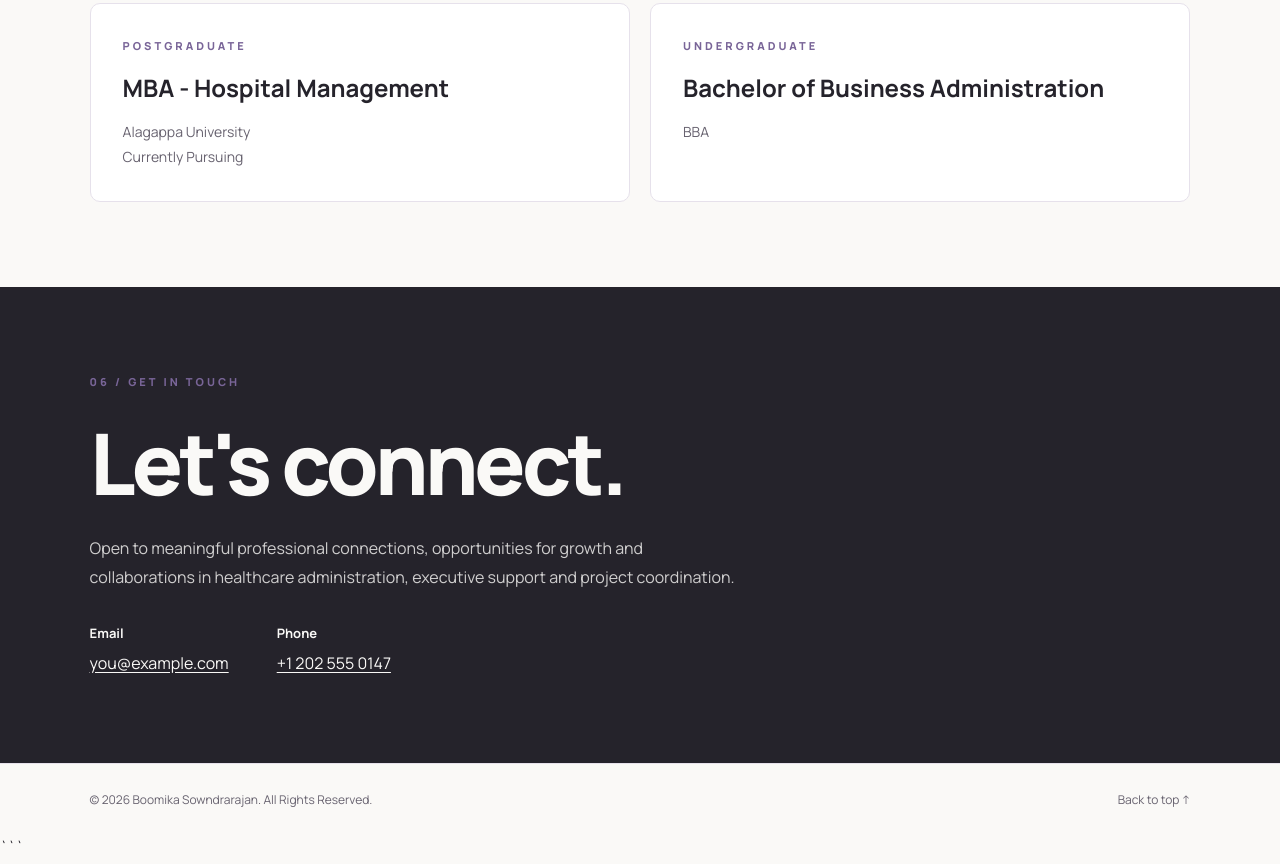
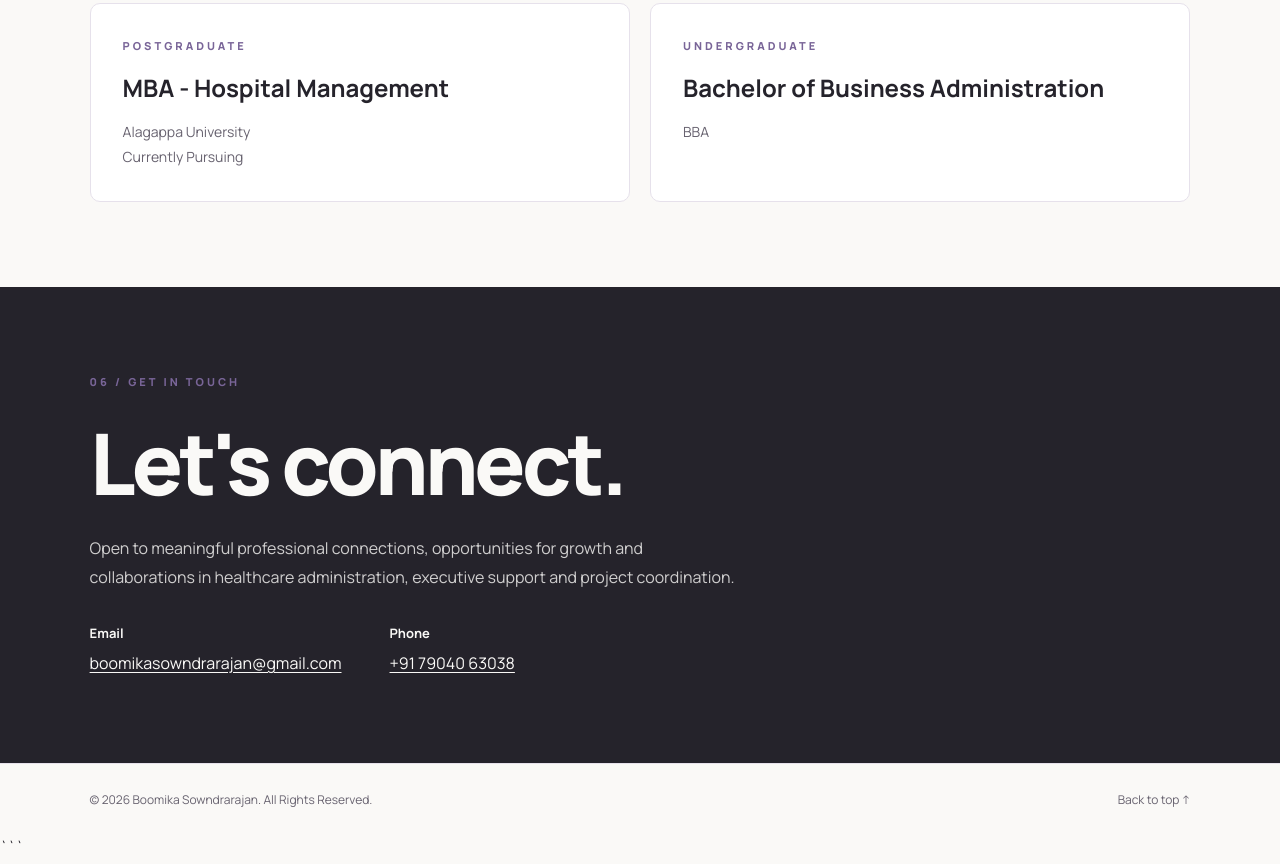
Before and after one commit to Boomikasowndrarajan/boomikasowndrarajan.github.io, a plain HTML site: page index.html in a window 1280 px wide. Shown: the part 4007-4871 px from the top of the page. Drawn offline with Linux system fonts and the light colour scheme.

Commit message:
Commit directly to the main branch

```diff
--- a/index.html
+++ b/index.html
@@ -1198,11 +1198,11 @@
         <dl class="contact-details">
           <div>
             <dt>Email</dt>
-            <dd><a href="mailto:boomikasowndrarajan@gmail.com">you@example.com</a></dd>
+            <dd><a href="mailto:boomikasowndrarajan@gmail.com">boomikasowndrarajan@gmail.com</a></dd>
           </div>
           <div>
             <dt>Phone</dt>
-            <dd><a href="tel:+91 7904063038">+1 202 555 0147</a></dd>
+            <dd><a href="tel:+91 7904063038">+91 79040 63038</a></dd>
           </div>
         </dl>
 
```
